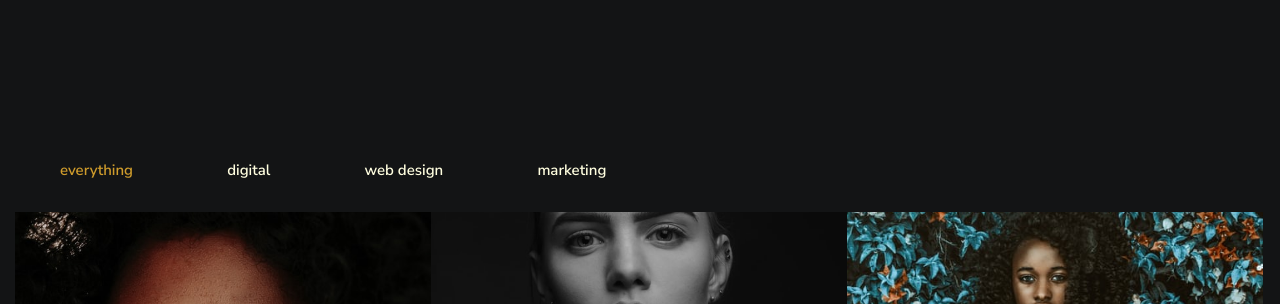
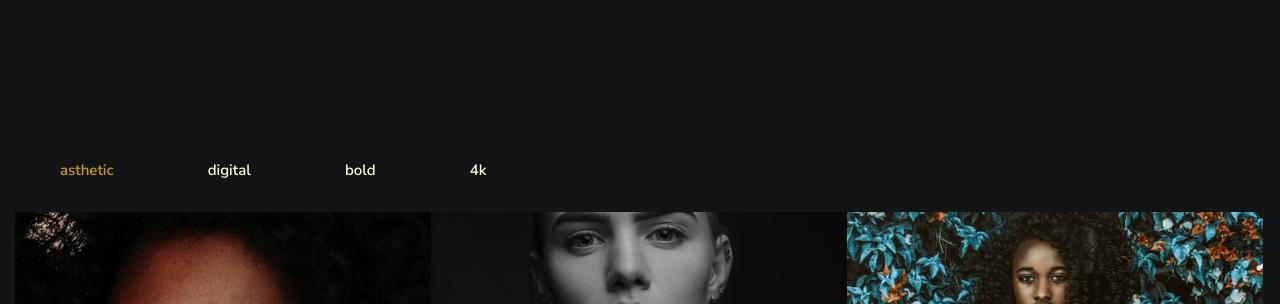
Before and after one commit to prayaasxxd/BlackVilla, a plain HTML site: page index.html in a window 1280 px wide. Shown: the part 496-800 px from the top of the page. Drawn offline with Linux system fonts and the light colour scheme.

Commit message:
Update index.html

```diff
--- a/index.html
+++ b/index.html
@@ -63,10 +63,10 @@
             <div id="portfolio" class="container">
                 <div id="portfolio-filters">
                     <ul id="filters" class="p-0">
-                        <li><a href="*" class="active">everything</a></li>
+                        <li><a href="*" class="active">Asthetic</a></li>
                         <li><a href=".digital">Digital</a></li>
-                        <li><a href=".branding">Web Design</a></li>
-                        <li><a href=".campaigns">Marketing</a></li>
+                        <li><a href=".branding">Bold</a></li>
+                        <li><a href=".campaigns">4k</a></li>
                     </ul>
                 </div>
                 <div class="grid" data-cols="3" data-margin="0" data-height="1" data-masonry='{ "columnWidth": 200, "itemSelector": ".entry" }'>
```
